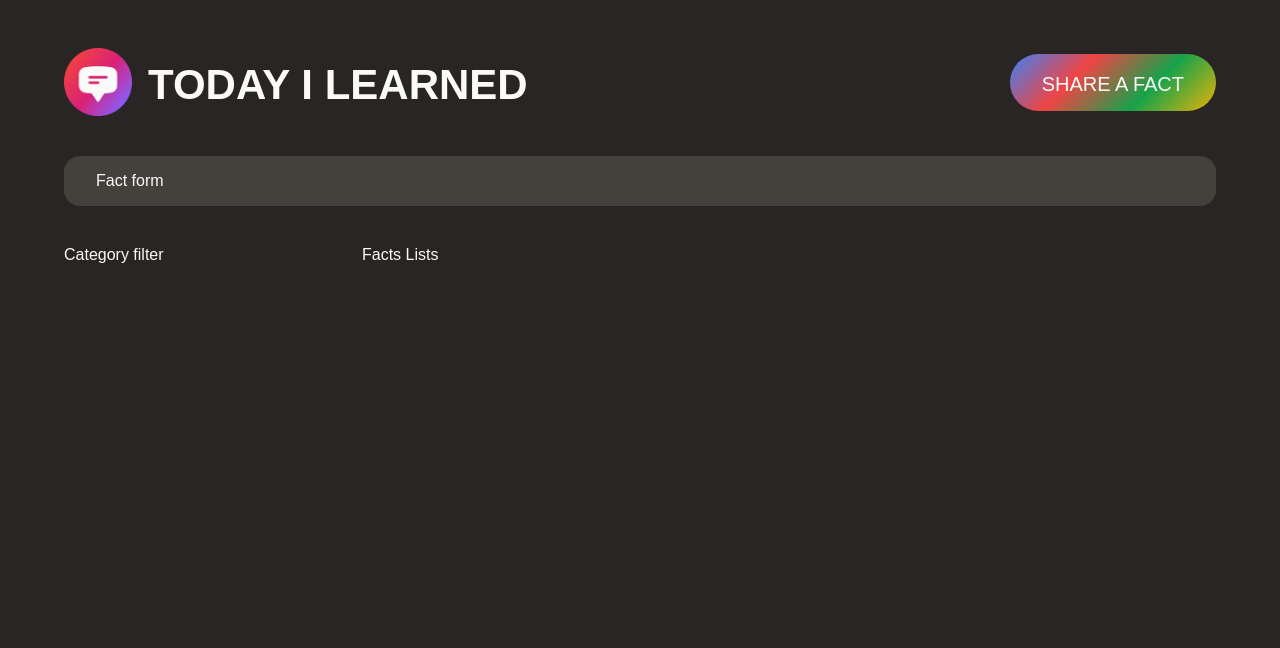
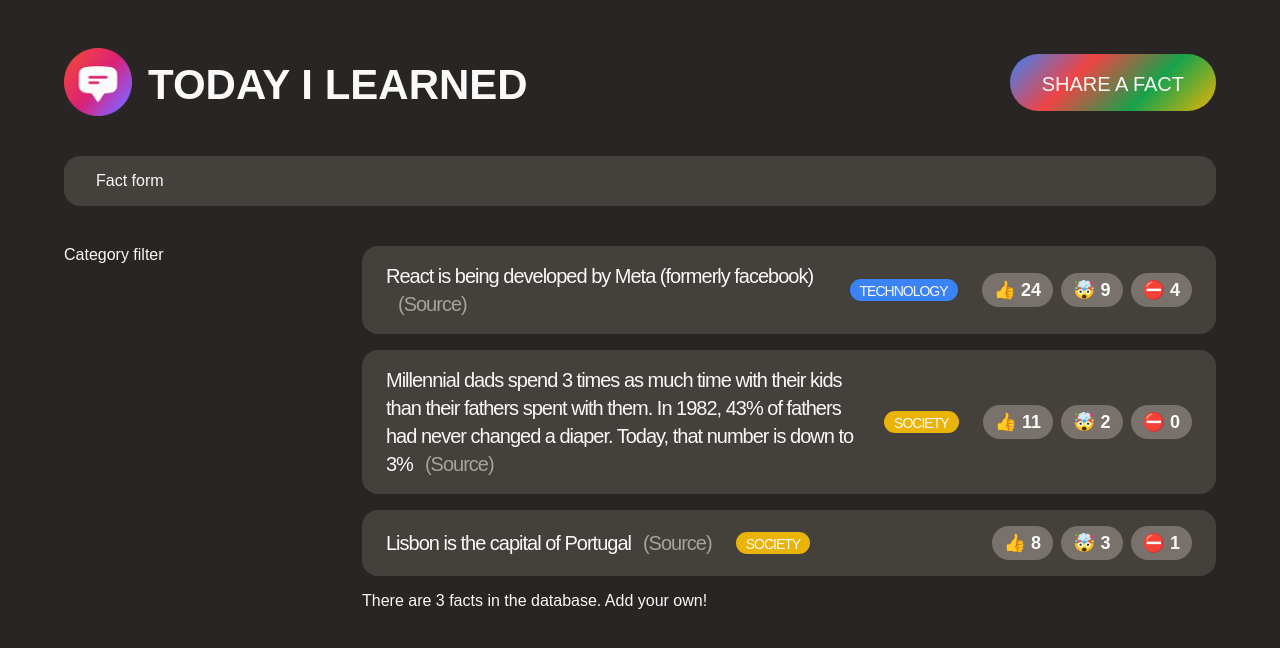
Before and after one commit to Gildedboy/Jonas-Courses, a React (Create React App) app in the folder crash-course/today-i-learned/: page / in a window 1280 px wide. Shown: the top 648 px of the page. Built offline with nearby package versions, Linux system fonts and the light colour scheme; a web font is replaced by a local one.

Commit message:
Building more componentes with React

```diff
--- a/crash-course/today-i-learned/src/App.js
+++ b/crash-course/today-i-learned/src/App.js
@@ -1,4 +1,48 @@
 import "./style.css";
+const CATEGORIES = [
+  { name: "technology", color: "#3b82f6" },
+  { name: "science", color: "#16a34a" },
+  { name: "finance", color: "#ef4444" },
+  { name: "society", color: "#eab308" },
+  { name: "entertainment", color: "#db2777" },
+  { name: "health", color: "#14b8a6" },
+  { name: "history", color: "#f97316" },
+  { name: "news", color: "#8b5cf6" },
+];
+
+const initialFacts = [
+  {
+    id: 1,
+    text: "React is being developed by Meta (formerly facebook)",
+    source: "https://opensource.fb.com/",
+    category: "technology",
+    votesInteresting: 24,
+    votesMindblowing: 9,
+    votesFalse: 4,
+    createdIn: 2021,
+  },
+  {
+    id: 2,
+    text: "Millennial dads spend 3 times as much time with their kids than their fathers spent with them. In 1982, 43% of fathers had never changed a diaper. Today, that number is down to 3%",
+    source:
+      "https://www.mother.ly/parenting/millennial-dads-spend-more-time-with-their-kids",
+    category: "society",
+    votesInteresting: 11,
+    votesMindblowing: 2,
+    votesFalse: 0,
+    createdIn: 2019,
+  },
+  {
+    id: 3,
+    text: "Lisbon is the capital of Portugal",
+    source: "https://en.wikipedia.org/wiki/Lisbon",
+    category: "society",
+    votesInteresting: 8,
+    votesMindblowing: 3,
+    votesFalse: 1,
+    createdIn: 2015,
+  },
+];
 
 function App() {
   const appTitle = `Today I Learned`;
@@ -34,7 +78,45 @@
 }
 
 function FactList() {
-  return <section>Facts Lists</section>;
+  //temporary variable that holds the list of facts
+  const facts = initialFacts;
+  return (
+    <section>
+      <ul className="facts-list">
+        {facts.map((fact) => (
+          <Fact key={fact.id} fact={fact} />
+        ))}
+      </ul>
+      <p>There are {facts.length} facts in the database. Add your own!</p>
+    </section>
+  );
+}
+
+function Fact({ fact }) {
+  return (
+    <li className="fact">
+      <p>
+        {fact.text}
+        <a className="source" href={fact.source}>
+          (Source)
+        </a>
+      </p>
+      <span
+        className="tag"
+        style={{
+          backgroundColor: CATEGORIES.find((cat) => cat.name === fact.category)
+            .color,
+        }}
+      >
+        {fact.category}
+      </span>
+      <div className="vote-buttons">
+        <button>👍 {fact.votesInteresting}</button>
+        <button>🤯 {fact.votesMindblowing}</button>
+        <button>⛔️ {fact.votesFalse}</button>
+      </div>
+    </li>
+  );
 }
 
 export default App;
--- a/crash-course/today-i-learned/src/style.css
+++ b/crash-course/today-i-learned/src/style.css
@@ -16,7 +16,7 @@
 }
 
 /* MAIN LAYOUT */
-.container {
+#root {
   max-width: 1500px;
   margin: 0 auto;
 }
```
